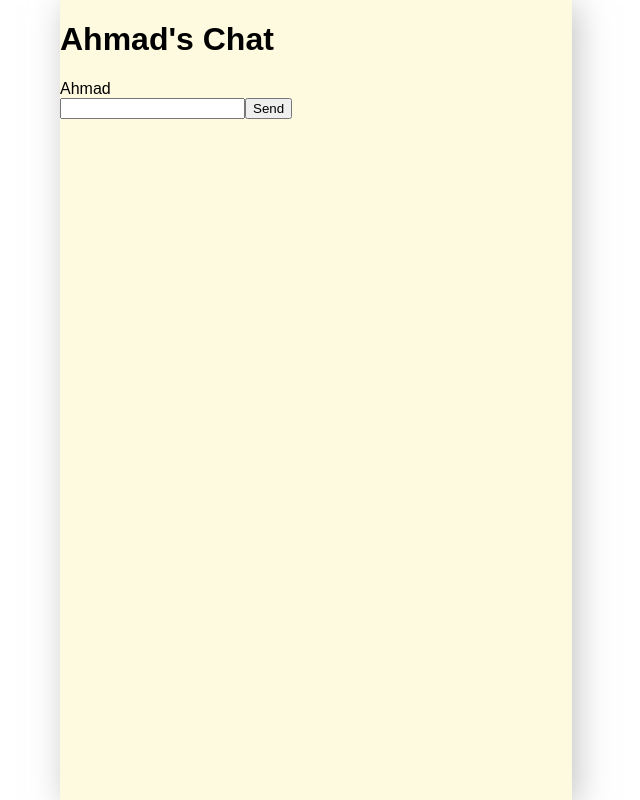
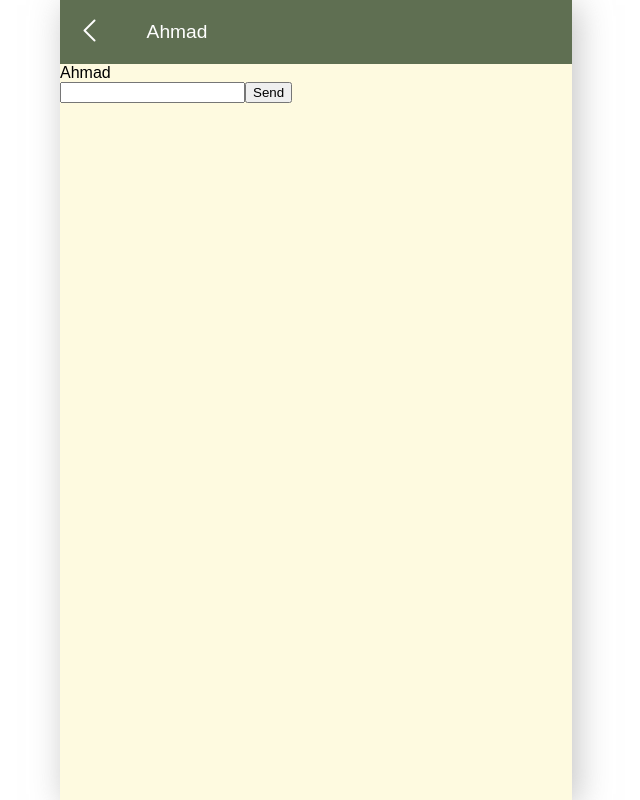
Before and after one commit to marzie-nd/teletxt, a React (Create React App) app: page /home in a window 1280 px wide. Both pictures are taken after a click on the element "Ahmad". Shown: the whole page, without its empty margins (324-964 px from the left). Built offline with nearby package versions, Linux system fonts and the light colour scheme.

Commit message:
complete back button

```diff
--- a/src/components/Sidebar.jsx
+++ b/src/components/Sidebar.jsx
@@ -1,5 +1,4 @@
 import ChatPage from "../pages/ChatPage";
-import ChatBox from "./ChatBox";
 import Navbar from "./Navbar";
 import Search from "./Search";
 import UsersList from "./UsersList";
@@ -28,9 +27,13 @@ const Sidebar = () => {
     });
   };
 
+  const handleBackButton = () => {
+    setSelectedUser(null);
+  }
+
   return (
     <div className="sidebar">
-      <div>
+      <div className="showChatUserSection">
         {selectedUser ? (
           <ChatPage
             selectedUser={selectedUser}
@@ -38,9 +41,10 @@ const Sidebar = () => {
             onUserChange={handleUserChange}
             chatHistory={chatHistory}
             onSendMessage={handleSendMessage}
+            onBack={handleBackButton}
           />
         ) : (
-          <div>
+          <div className="showUsersSection">
             <Navbar />
             <Search />
             <UsersList users={users} onUserChange={handleUserChange} />
--- a/src/components/UsersList.jsx
+++ b/src/components/UsersList.jsx
@@ -6,7 +6,8 @@ const UsersList = ({ users, selectedUser, onUserChange }) => {
       {users.map((user) => (
         <div
           key={user}
-          className={`userItem ${user === selectedUser ? "selected" : ""}`}
+          className="userItem"
+          // className={`userItem ${user === selectedUser ? "selected" : ""}`}
           onClick={() => onUserChange(user)}
         >
           {user}
--- a/src/pages/ChatPage.jsx
+++ b/src/pages/ChatPage.jsx
@@ -1,8 +1,16 @@
-import React from 'react';
-import UserList from '../components/UsersList';
-import ChatBox from '../components/ChatBox';
+import React from "react";
+import UserList from "../components/UsersList";
+import ChatBox from "../components/ChatBox";
+import BackImg from "../img/back.png";
 
-const ChatPage = ({ selectedUser, users, onUserChange, chatHistory, onSendMessage, onBack }) => {
+const ChatPage = ({
+  selectedUser,
+  users,
+  onUserChange,
+  chatHistory,
+  onSendMessage,
+  onBack,
+}) => {
   if (!selectedUser) {
     return (
       <div>
@@ -12,9 +20,18 @@ const ChatPage = ({ selectedUser, users, onUserChange, chatHistory, onSendMessag
   }
 
   return (
-    <div>
-      <h1>{selectedUser}'s Chat</h1>
-      <ChatBox user={selectedUser} chatHistory={chatHistory} onSendMessage={onSendMessage} />
+    <div className="chatPage">
+      <div className="navbarChat">
+        <button onClick={onBack} className="backButton">
+          <img src={BackImg} alt="back" />
+        </button>
+        {selectedUser}
+      </div>
+      <ChatBox
+        user={selectedUser}
+        chatHistory={chatHistory}
+        onSendMessage={onSendMessage}
+      />
     </div>
   );
 };
--- a/src/styles.scss
+++ b/src/styles.scss
@@ -189,6 +189,7 @@
     .sidebar {
       width: 100%;
 
+      .showUsersSection {
         .navbar {
           background-color: #5f6f52;
 
@@ -260,14 +261,13 @@
           display: flex;
           flex-direction: column;
 
-
-        .users {
+          .userItem {
             border-bottom: 1px solid #d498735d;
             height: 4em;
             display: flex;
             align-items: center;
             padding-left: 1rem;
-          color: #783D19;
+            color: #783d19;
             cursor: pointer;
 
             &:hover {
@@ -275,10 +275,38 @@
             }
           }
         }
+      }
+
+      .showChatUserSection {
+
+        .chatPage {
+
+          .navbarChat {
+            display: flex;
+            align-items: center;
+            background-color: #5f6f52;
+            height: 4rem;
+            gap: 2em;
+            color: white;
+            font-size: 1.2rem;
+
+            .backButton {
+              background-color: transparent;
+              border: none;
+
+              img {
+                width: 25px;
+                padding-left: 0.7rem;
+                cursor: pointer;
+              }
+            }
+
+          }
+        }
+      }
 
       .chats {
         .users {
-
           .navLink {
             text-decoration: none;
           }
@@ -290,7 +318,6 @@
             color: #783d19;
             cursor: pointer;
             border-bottom: 1px solid #783d193d;
-
 
             &:hover {
               background-color: #f8f2dd;
```
Also changed, not shown: src/img/back.png (added). Lines whose indentation alone changed are shown as unchanged.
